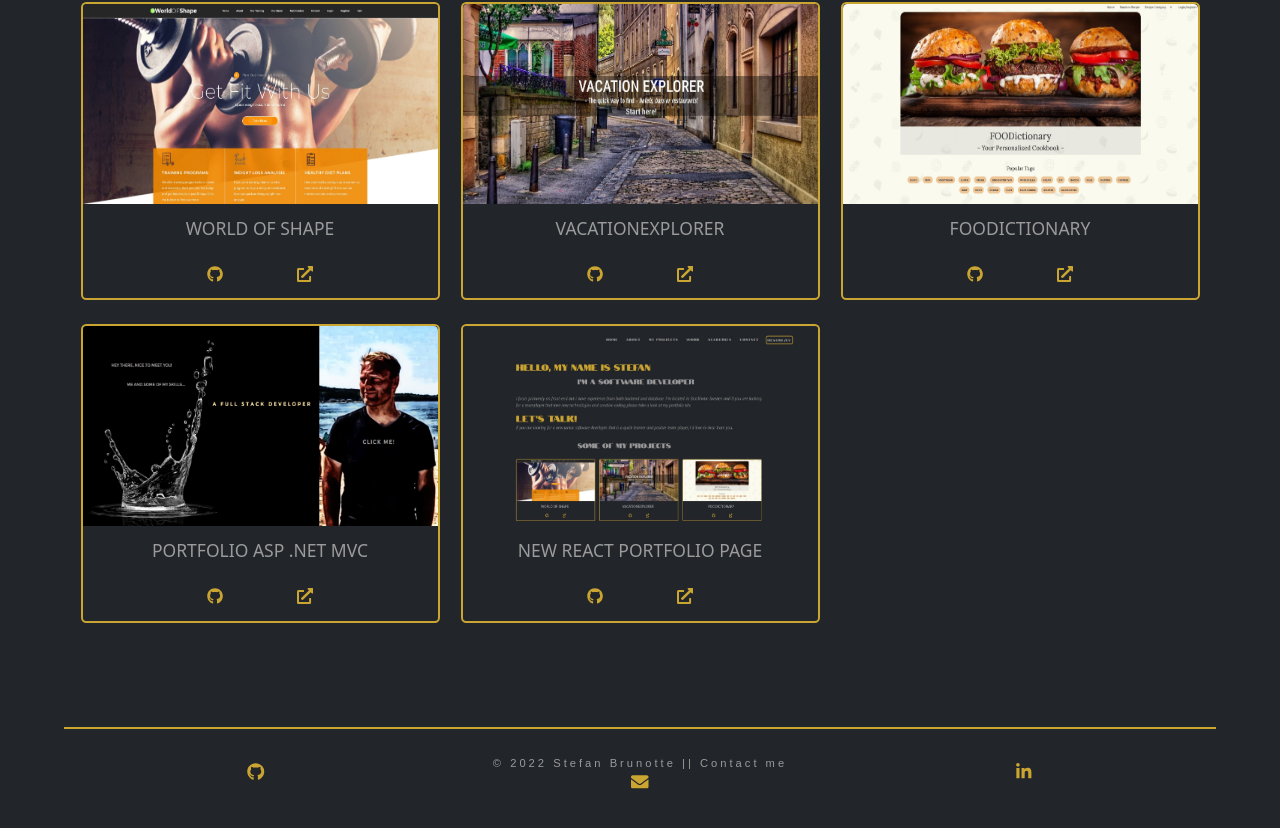
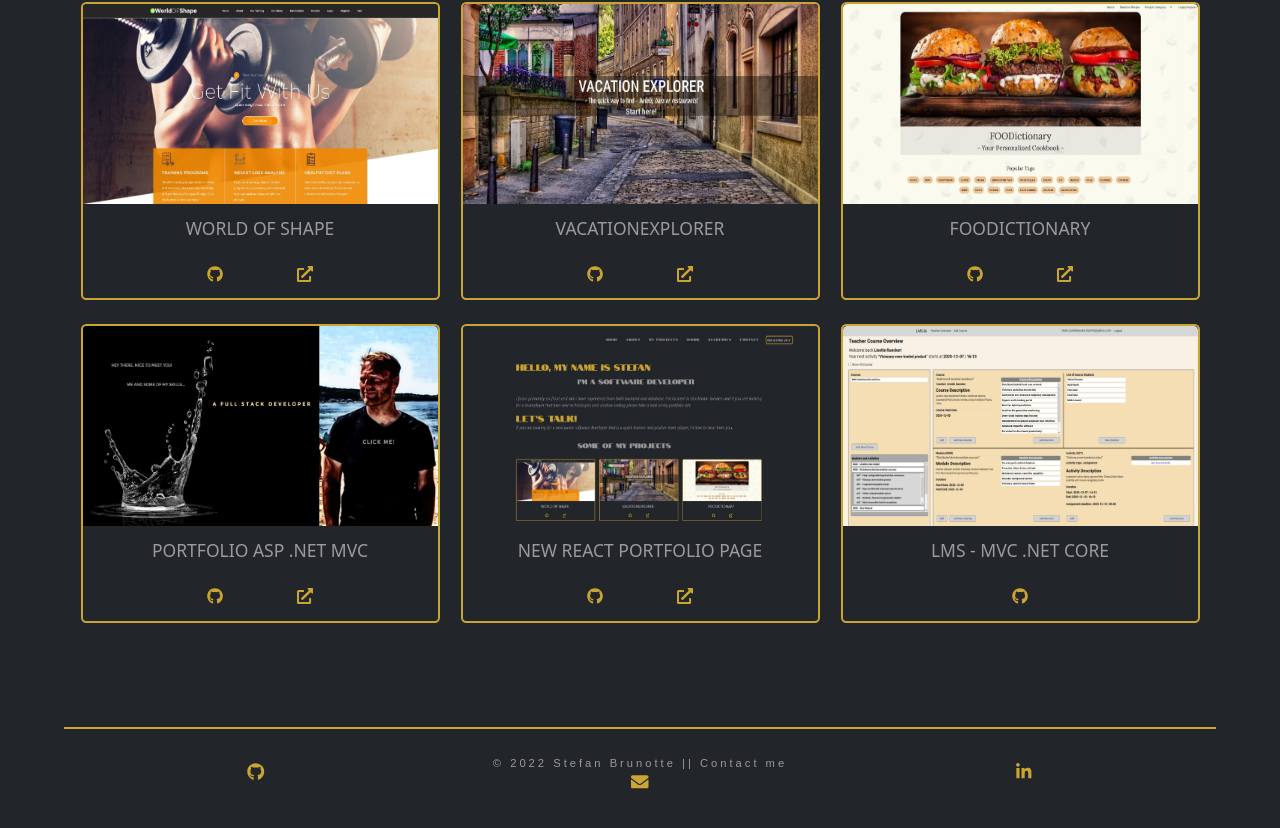
Before and after one commit to MrBrunotte/stefanbrunotteportfolio, a React (Create React App) app: page /#/ in a window 1280 px wide. Shown: the part 654-1482 px from the top of the page. Built offline with nearby package versions, Linux system fonts and the light colour scheme; a web font is replaced by a local one.

Commit message:
installing Toastify

```diff
--- a/package.json
+++ b/package.json
@@ -19,6 +19,7 @@
     "react-router-bootstrap": "^0.26.2",
     "react-router-dom": "^6.4.1",
     "react-scripts": "5.0.1",
+    "react-toastify": "^9.1.1",
     "web-vitals": "^2.1.4"
   },
   "scripts": {
--- a/src/components/about/about.js
+++ b/src/components/about/about.js
@@ -19,7 +19,7 @@ let About = () => {
                 <div className="textArea">
                     <h1 className="h1About">Hey there...</h1>
                     <h1 className="h1AboutMediaQuery">Hey there...</h1>
-                    <p className="aboutText">My name is <span className="specialText">Stefan Brunotte</span>.</p>
+                    <p className="aboutText">My name is <span className="specialText">Stefan Brunotte</span> and I'm open for work!</p>
                     <p className="aboutText">I'm a software developer based in Stockholm Sweden. My main focus is currently on frontend but I also have experience in both backend and database. I'm currently a junior .NET developer and I'm aiming to become a senior developer within the next 5 years.</p>
                     <p className="aboutText"><span className="specialText">Stefan, by the way</span>... If someone asks you to describe yourself, what would you say??</p>
                     <p className="aboutTextAnswer"><q><cite>I'm a problem solving team-player that love to exceed customer expectations, I'm also a fast and curious learner that love new technologies and creative coding.</cite></q></p>
--- a/src/components/home/home.js
+++ b/src/components/home/home.js
@@ -6,6 +6,7 @@ import foodictionary from '../myProjects/images/foodictionary.jpg';
 import vacationExplorer from '../myProjects/images/vacationexplorer.jpg';
 import mvcPortfolio from '../myProjects/images/mvcPortfolio.jpg';
 import reactPortfolio from '../myProjects/images/reactPortfolio.jpg';
+import teacherOverview from '../myProjects/images/teacherOverview.jpeg';
 import Card from 'react-bootstrap/Card';
 import Nav from 'react-bootstrap/Nav';
 import { Link } from 'react-router-dom';
@@ -90,6 +91,17 @@ let Home = () => {
                         </Card.Body>
                     </Card>
                 </Col>
+                <Col  xxl={4} xl={4} lg={4} md={6} sm={12} xs={12}>
+                    <Card style={{ width: '100%' }}>
+                        <Card.Img variant="top" src={teacherOverview} />
+                        <Card.Body className="projectText">
+                            <Card.Title>LMS - MVC .NET core</Card.Title>
+                        </Card.Body>
+                        <Card.Body className="text-center">
+                            <Card.Link href="#"><a className="myIcons" href="https://github.com/MrBrunotte/LMS" target="_blank" rel="noreferrer"><FaGithub /></a></Card.Link>
+                        </Card.Body>
+                    </Card>
+                </Col>
             </Row>
     </Container>
     </>
--- a/src/components/myProjects/myProjects.js
+++ b/src/components/myProjects/myProjects.js
@@ -154,7 +154,7 @@ let MyProjects = () => {
                     <Card.Body className="projectText">
                         <Card.Title className="myCardTitle">LMS - MVC .NET core</Card.Title>
                         <Card.Text className="myCardText">
-                        The LMS (Learning Management System) is a Full Stack project that is built in C# ASP .NET core MVC framework. It follows the MVC architecture pattern. Entity Framework and the built in SQL database was used for storing data. SCRUM framework was used under design and the application has the CRUD functionality. <br></br><em>(First time loading site be slow).</em>
+                        The LMS (Learning Management System) is a Full Stack project that is built in C# ASP .NET core MVC framework. It follows the MVC architecture pattern. Entity Framework and the built in SQL database was used for storing data. SCRUM framework was used under design and the application has the CRUD functionality.
                         </Card.Text>
                         <Card.Text>
                             <h5 className="myCardHeader">technologies used</h5>
```
Also changed, not shown: 1 other file (tests, documents, lock files or other folders). Lines whose indentation alone changed are shown as unchanged.
